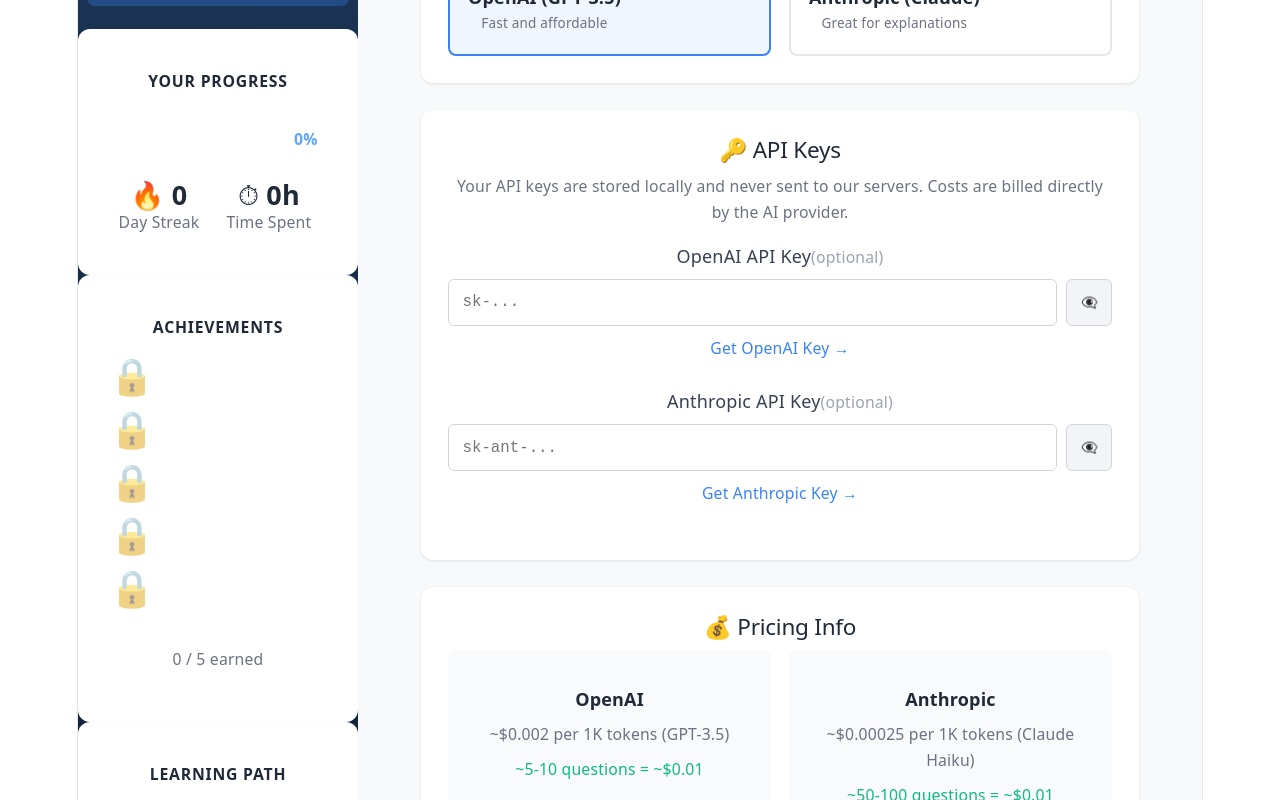
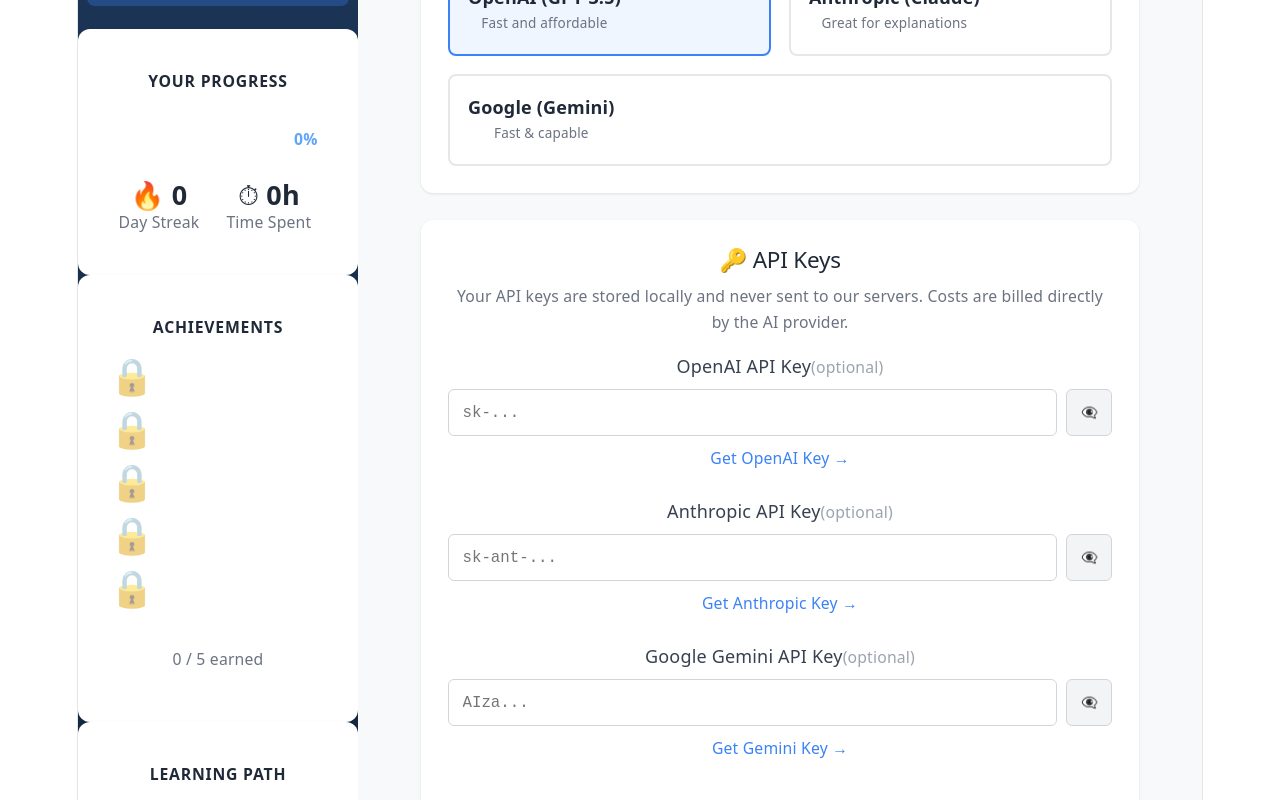
Before and after one commit to saikartheekb/ml-mastery, a React (Vite) app: page /settings in a window 1280 px wide. Shown: the part 360-1160 px from the top of the page. Built offline with nearby package versions, Linux system fonts and the light colour scheme; no server answers; the database is empty.

Commit message:
Add Gemini API support

```diff
--- a/src/pages/Lesson.tsx
+++ b/src/pages/Lesson.tsx
@@ -74,7 +74,14 @@ const Lesson: React.FC = () => {
       if (!savedSettings) return;
 
       const settings = JSON.parse(savedSettings);
-      const apiKey = settings.provider === 'openai' ? settings.openaiKey : settings.anthropicKey;
+      let apiKey = '';
+      if (settings.provider === 'openai') {
+        apiKey = settings.openaiKey;
+      } else if (settings.provider === 'anthropic') {
+        apiKey = settings.anthropicKey;
+      } else {
+        apiKey = settings.geminiKey;
+      }
       if (!apiKey) return;
 
       setAutoExplanationLoading(true);
@@ -160,7 +167,14 @@ const Lesson: React.FC = () => {
     }
 
     const settings = JSON.parse(savedSettings);
-    const apiKey = settings.provider === 'openai' ? settings.openaiKey : settings.anthropicKey;
+    let apiKey = '';
+    if (settings.provider === 'openai') {
+      apiKey = settings.openaiKey;
+    } else if (settings.provider === 'anthropic') {
+      apiKey = settings.anthropicKey;
+    } else {
+      apiKey = settings.geminiKey;
+    }
 
     if (!apiKey) {
       setAiError('Please add your API key in Settings!');
--- a/src/pages/Settings.tsx
+++ b/src/pages/Settings.tsx
@@ -6,10 +6,11 @@ import './Settings.css';
 const Settings: React.FC = () => {
   const [openaiKey, setOpenaiKey] = useState('');
   const [anthropicKey, setAnthropicKey] = useState('');
+  const [geminiKey, setGeminiKey] = useState('');
   const [provider, setProvider] = useState<AIProvider>('openai');
   const [saved, setSaved] = useState(false);
   const [loading, setLoading] = useState(false);
-  const [showKeys, setShowKeys] = useState({ openai: false, anthropic: false });
+  const [showKeys, setShowKeys] = useState({ openai: false, anthropic: false, gemini: false });
 
   // Generate a simple user ID (in production, use Supabase Auth)
   const userId = 'local-user';
@@ -31,6 +32,7 @@ const Settings: React.FC = () => {
           const settings = JSON.parse(saved);
           setOpenaiKey(settings.openaiKey || '');
           setAnthropicKey(settings.anthropicKey || '');
+          setGeminiKey(settings.geminiKey || '');
           setProvider(settings.provider || 'openai');
         }
       }
@@ -45,6 +47,7 @@ const Settings: React.FC = () => {
     const settings = {
       openai_api_key: openaiKey,
       anthropic_api_key: anthropicKey,
+      gemini_api_key: geminiKey,
       ai_provider: provider
     };
 
@@ -55,6 +58,7 @@ const Settings: React.FC = () => {
       localStorage.setItem('ai_settings', JSON.stringify({
         openaiKey: openaiKey,
         anthropicKey: anthropicKey,
+        geminiKey: geminiKey,
         provider: provider
       }));
     }
@@ -67,6 +71,7 @@ const Settings: React.FC = () => {
   const clearKeys = () => {
     setOpenaiKey('');
     setAnthropicKey('');
+    setGeminiKey('');
     localStorage.removeItem('ai_settings');
   };
 
@@ -109,6 +114,20 @@ const Settings: React.FC = () => {
             <div className="provider-info">
               <span className="provider-name">Anthropic (Claude)</span>
               <span className="provider-desc">Great for explanations</span>
+            </div>
+          </label>
+
+          <label className={`provider-option ${provider === 'gemini' ? 'selected' : ''}`}>
+            <input
+              type="radio"
+              name="provider"
+              value="gemini"
+              checked={provider === 'gemini'}
+              onChange={() => setProvider('gemini')}
+            />
+            <div className="provider-info">
+              <span className="provider-name">Google (Gemini)</span>
+              <span className="provider-desc">Fast & capable</span>
             </div>
           </label>
         </div>
@@ -180,6 +199,36 @@ const Settings: React.FC = () => {
             Get Anthropic Key →
           </a>
         </div>
+
+        <div className="api-key-field">
+          <label>
+            Google Gemini API Key
+            <span className="optional">(optional)</span>
+          </label>
+          <div className="key-input-wrapper">
+            <input
+              type={showKeys.gemini ? 'text' : 'password'}
+              value={geminiKey}
+              onChange={(e) => setGeminiKey(e.target.value)}
+              placeholder="AIza..."
+            />
+            <button
+              type="button"
+              className="toggle-visibility"
+              onClick={() => setShowKeys(prev => ({ ...prev, gemini: !prev.gemini }))}
+            >
+              {showKeys.gemini ? '👁️' : '👁️‍🗨️'}
+            </button>
+          </div>
+          <a
+            href="https://aistudio.google.com/app/apikey"
+            target="_blank"
+            rel="noopener noreferrer"
+            className="get-key-link"
+          >
+            Get Gemini Key →
+          </a>
+        </div>
       </div>
 
       <div className="settings-section">
@@ -194,6 +243,11 @@ const Settings: React.FC = () => {
             <h3>Anthropic</h3>
             <p>~$0.00025 per 1K tokens (Claude Haiku)</p>
             <p className="estimate">~50-100 questions = ~$0.01</p>
+          </div>
+          <div className="pricing-card">
+            <h3>Google Gemini</h3>
+            <p>~$0.0005 per 1K tokens (Gemini Pro)</p>
+            <p className="estimate">~20-40 questions = ~$0.01</p>
           </div>
         </div>
       </div>
--- a/src/services/ai.ts
+++ b/src/services/ai.ts
@@ -1,6 +1,6 @@
 // AI Service - Uses user's API key to generate explanations
 
-export type AIProvider = 'openai' | 'anthropic';
+export type AIProvider = 'openai' | 'anthropic' | 'gemini';
 
 export interface AIConfig {
   provider: AIProvider;
@@ -83,6 +83,45 @@ async function generateWithAnthropic(apiKey: string, prompt: string): Promise<st
   return data.content[0]?.text || 'No response generated';
 }
 
+// Generate explanation using Google Gemini
+async function generateWithGemini(apiKey: string, prompt: string): Promise<string> {
+  const response = await fetch(`https://generativelanguage.googleapis.com/v1beta/models/gemini-pro:generateContent?key=${apiKey}`, {
+    method: 'POST',
+    headers: {
+      'Content-Type': 'application/json'
+    },
+    body: JSON.stringify({
+      contents: [
+        {
+          parts: [
+            {
+              text: prompt
+            }
+          ]
+        },
+        {
+          parts: [
+            {
+              text: 'You are an expert ML/AI tutor. Explain concepts clearly with examples. Use markdown formatting for better readability.'
+            }
+          ]
+        }
+      ],
+      generationConfig: {
+        temperature: 0.7,
+        maxOutputTokens: 500
+      }
+    })
+  });
+
+  if (!response.ok) {
+    throw new Error(`Gemini API error: ${response.status}`);
+  }
+
+  const data = await response.json();
+  return data.candidates[0]?.content?.parts[0]?.text || 'No response generated';
+}
+
 // Main AI explanation function
 export async function generateExplanation(
   config: AIConfig,
@@ -116,8 +155,10 @@ Please include:
 
     if (config.provider === 'openai') {
       explanation = await generateWithOpenAI(config.apiKey, prompt);
+    } else if (config.provider === 'anthropic') {
+      explanation = await generateWithAnthropic(config.apiKey, prompt);
     } else {
-      explanation = await generateWithAnthropic(config.apiKey, prompt);
+      explanation = await generateWithGemini(config.apiKey, prompt);
     }
 
     return {
@@ -152,8 +193,10 @@ Each question should have 4 options with one correct answer.`;
 
     if (config.provider === 'openai') {
       response = await generateWithOpenAI(config.apiKey, prompt);
+    } else if (config.provider === 'anthropic') {
+      response = await generateWithAnthropic(config.apiKey, prompt);
     } else {
-      response = await generateWithAnthropic(config.apiKey, prompt);
+      response = await generateWithGemini(config.apiKey, prompt);
     }
 
     // Try to parse as JSON
--- a/src/services/supabase.ts
+++ b/src/services/supabase.ts
@@ -43,7 +43,8 @@ export interface UserSettings {
   user_id: string;
   openai_api_key?: string;
   anthropic_api_key?: string;
-  ai_provider: 'openai' | 'anthropic';
+  gemini_api_key?: string;
+  ai_provider: 'openai' | 'anthropic' | 'gemini';
   created_at: string;
   updated_at: string;
 }
```
Also changed, not shown: 1 other file (tests, documents, lock files or other folders).
